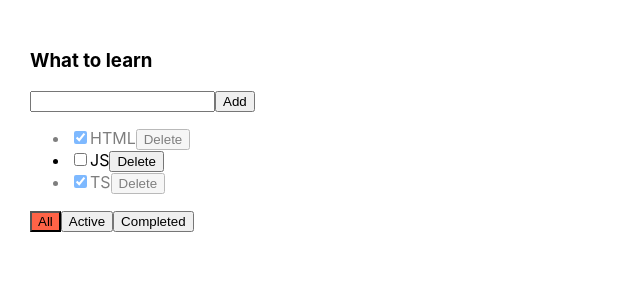
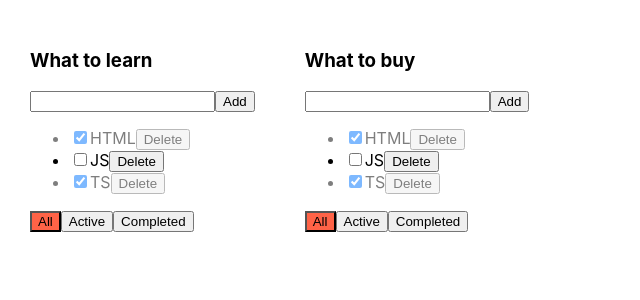
Before and after one commit to SuvorovNikita/todoListTsx, a React (Create React App) app: page / in a window 1280 px wide. Shown: the top 300 px of the page, without its empty margins (0-640 px from the left). Built offline with nearby package versions, Linux system fonts and the light colour scheme; the HTML template or start-up script is replaced by a standard one.

Commit message:
map todoList

```diff
--- a/src/App.tsx
+++ b/src/App.tsx
@@ -13,6 +13,12 @@ export type TaskType = {
 
 export type FilterValueType = "all" | "active" | "completed";
 
+type TodoListType = {
+    id: string
+    title: string
+    filter: FilterValueType
+}
+
 
 function App() {
 
@@ -23,6 +29,11 @@ function App() {
     ])
 
     const [filter, setFilter] = useState<FilterValueType>("all")
+
+    const [todoList, setTodoList] = useState<Array<TodoListType>>([
+        {id: v1(), title: 'What to learn', filter: 'all'},
+        {id: v1(), title: 'What to buy', filter: 'all'},
+    ])
 
     let tasksForTodoList = tasks;
 
@@ -59,15 +70,20 @@ function App() {
 
     return (
         <div className="App">
-            <TodoList title='What to learn'
+            {
+                todoList.map(tl =>
+                    <TodoList title={tl.title}
+                              filter={tl.filter}
+                              id={tl.id}
+                              key={tl.id}
                               tasks={tasksForTodoList}
                               removeTask={removeTask}
                               addTask={addTask}
                               changeFilter={changeFilter}
                               changeStatus={changeStatus}
-                      filter={filter}
-
                     />
+                )
+            }
         </div>
     );
 }
```
Also changed, not shown: src/components/todoList.tsx (+9 -5 lines). Lines whose indentation alone changed are shown as unchanged.
